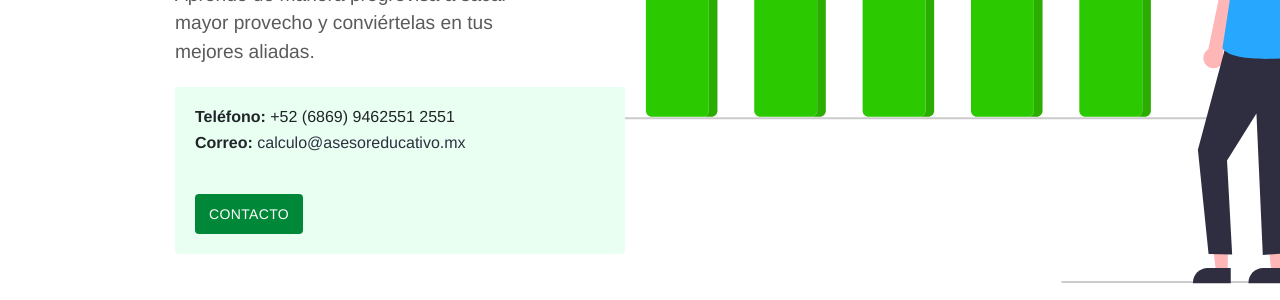
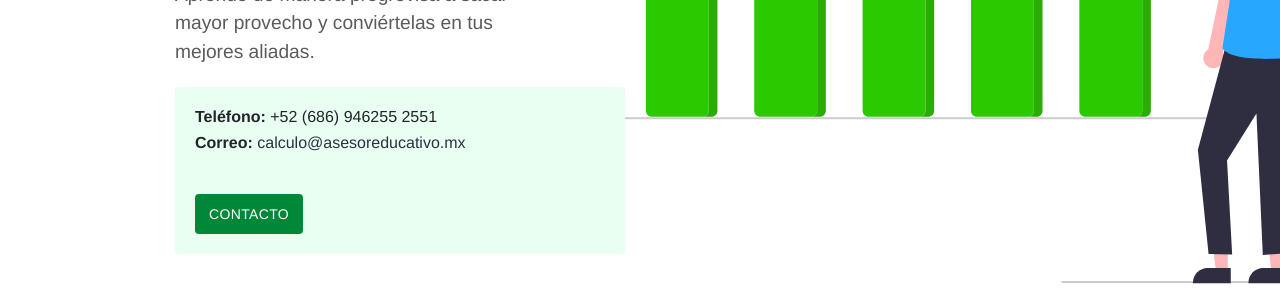
Before and after one commit to camachevaz/Calc, a Jekyll site: the page built from index.md, in a window 1280 px wide. Shown: the part 450-750 px from the top of the page. Built offline with Jekyll 4.4.1, drawn with Linux system fonts in a browser that asks for light colours.

Commit message:
Update call.html

```diff
--- a/_includes/call.html
+++ b/_includes/call.html
@@ -1,7 +1,7 @@
 <div class="call">
   <div class="call-box-top">
     {% if site.data.contact.phone %}
-        <div class="call-phone"><strong>Teléfono: </strong>+52 ({{ site.tel | slice: 2,4 }}) {{ site.tel | slice: 5,7 }} {{ site.tel | slice: 8,11 }} </div>
+        <div class="call-phone"><strong>Teléfono: </strong>+52 ({{ site.tel | slice: 2,3 }}) {{ site.tel | slice: 5,6 }} {{ site.tel | slice: 8,11 }} </div>
     {% endif %}
     {% if site.data.contact.email %}
     <div class="call-email"><strong>Correo: </strong>
```
